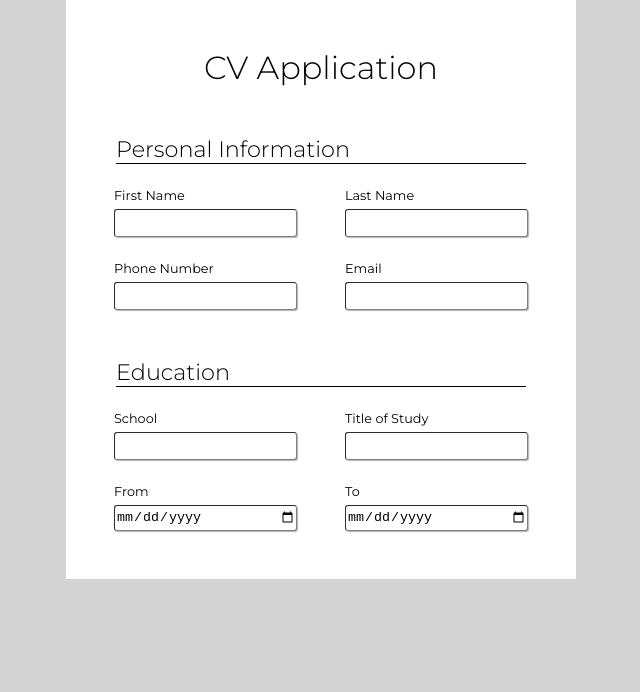
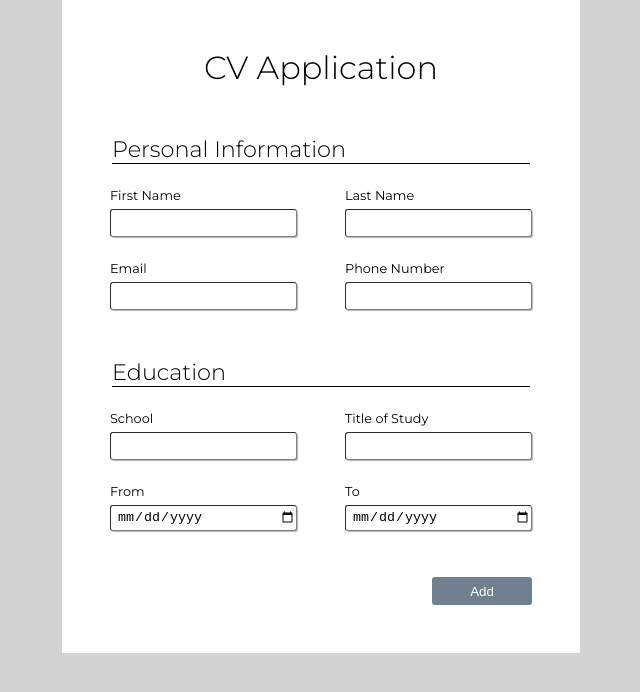
Before and after one commit to Ali-009/cv-app-rework, a React (Create React App) app: page / in a window 1280 px wide. Shown: the top 692 px of the page, without its empty margins (319-959 px from the left). Built offline with nearby package versions, Linux system fonts and the light colour scheme.

Commit message:
Started work on creating controlled inputs for the whole form. This feature is necessary for the education section

```diff
--- a/src/components/Education.js
+++ b/src/components/Education.js
@@ -27,6 +27,7 @@ class Education extends React.Component{
                         <label htmlFor="end-date">To</label>
                         <input type="date" id="end-date"/>
                     </div>
+                    <button className="addEduHistory">Add</button>
                 </div>
             </fieldset>
         )
--- a/src/components/Form.js
+++ b/src/components/Form.js
@@ -8,13 +8,37 @@ import '../styles/form-style.css'
 class Form extends React.Component{
     constructor(props){
         super(props)
+        this.state = {
+            firstName: '',
+            lastName: '',
+            phoneNumber: '',
+            email: '',
+            school: '',
+            studyTitle: '',
+            eduStart: new Date(),
+            eduEnd: new Date(),
+        }
+
+        this.updateForm = this.updateForm.bind(this)
+    }
+
+    updateForm(key, value){
+        this.setState({
+            [key] : value
+        })
     }
 
     render() {
+        const {firstName, lastName, phoneNumber, email} = this.state
+        const {school, studyTitle, eduStart, eduEnd} = this.state
         return (
             <form action="#">
-                <PersonalInformation />
-                <Education />
+                <PersonalInformation firstName={firstName} lastName={lastName}
+                phoneNumber={phoneNumber} email={email}
+                updateForm={this.updateForm}/>
+
+                <Education school={school} studyTitle={studyTitle}
+                eduStart={eduStart} eduEnd={eduEnd}/>
             </form>
         )
     }
--- a/src/components/PersonalInformation.js
+++ b/src/components/PersonalInformation.js
@@ -5,6 +5,12 @@ import '../styles/section-style.css'
 class PersonalInformation extends React.Component{
     constructor(props){
         super(props)
+        this.handleChange = this.handleChange.bind(this)
+    }
+
+    handleChange(event){
+        const {name, value} = event.target
+        this.props.updateForm(name, value)
     }
 
     render(){
@@ -14,19 +20,27 @@ class PersonalInformation extends React.Component{
                     <legend>Personal Information</legend>
                     <div className="form-control">
                         <label htmlFor="first-name">First Name</label>
-                        <input type="text" id="first-name"/>
+                        <input type="text" id="first-name" name="firstName"
+                        onChange={this.handleChange}
+                        value={this.props.firstName}/>
                     </div>
                     <div className="form-control">
                         <label htmlFor="last-name">Last Name</label>
-                        <input type="text" id="last-name"/>
+                        <input type="text" id="last-name" name="lastName"
+                        onChange={this.handleChange}
+                        value={this.props.lastName}/>
+                    </div>
+                    <div className="form-control">
+                        <label htmlFor="email">Email</label>
+                        <input type="email" id="email" name="email"
+                        onChange={this.handleChange}
+                        value={this.props.email}/>
                     </div>
                     <div className="form-control">
                         <label htmlFor="phone-number">Phone Number</label>
-                        <input type="tel" id="phone-number"/>
-                    </div>
-                    <div className="form-control">
-                        <label htmlFor="email">Email</label>
-                        <input type="email" id="email"/>
+                        <input type="tel" id="phone-number" name="phoneNumber"
+                        onChange={this.handleChange}
+                        value={this.props.phoneNumber}/>
                     </div>
                 </div>
             </fieldset>
--- a/src/styles/section-style.css
+++ b/src/styles/section-style.css
@@ -1,6 +1,6 @@
 @import url('https://fonts.googleapis.com/css2?family=Montserrat:wght@300;400;700&display=swap');
 
-fieldset, legend{
+fieldset, legend, .addEduHistory{
     appearance: none;
     border: none;
     outline: none;
@@ -57,4 +57,24 @@ fieldset{
     border-width: 1px;
     border-color: hsl(210deg, 0%, 50%);
     box-shadow: 1px 1px 1px hsl(0deg, 0%, 70%);
+
+    padding-left: 6px;
 }
+
+.addEduHistory{
+    grid-column: 2 / 3;
+    justify-self: end;
+    margin-top: 22px;
+
+    background-color: hsl(210deg, 12%, 50%);
+    border-radius: 3px;
+    color: white;
+    height: 28px;
+    width: 100px;
+
+}
+
+.addEduHistory:hover{
+    background-color: hsl(210deg, 12%, 45%);
+    cursor: pointer;
+}
```
